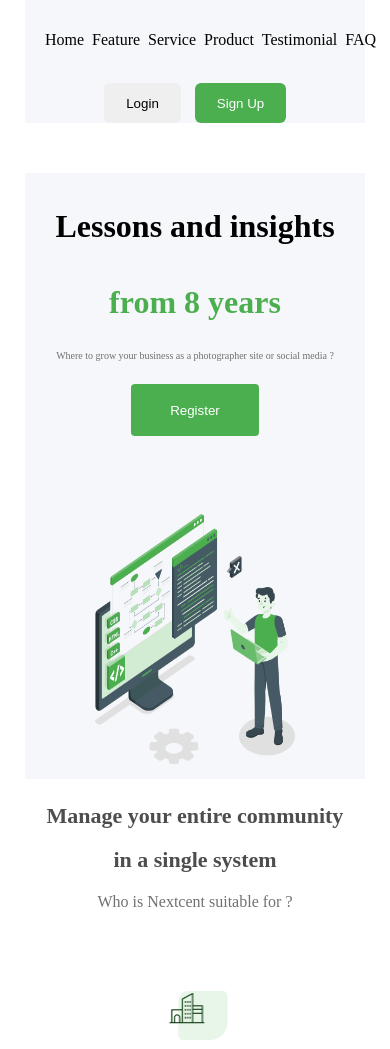
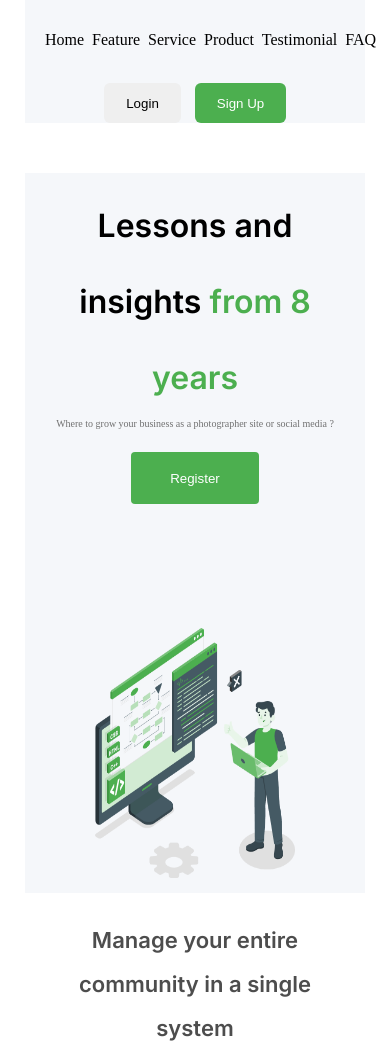
Before and after one commit to Aarif195/figma-design, a plain HTML site: page index.html in a window 390 px wide. Shown: the part 51-1100 px from the top of the page. Drawn offline with Linux system fonts and the light colour scheme.

Commit message:
modification of files

```diff
--- a/index.css
+++ b/index.css
@@ -1,6 +1,4 @@
-
-/* @import url('https://fonts.googleapis.com/css2?family=Inter:ital,opsz,wght@0,14..32,100..900;1,14..32,100..900&display=swap'); */
-
+@import url("https://fonts.googleapis.com/css2?family=Inter:ital,opsz,wght@0,14..32,100..900;1,14..32,100..900&display=swap");
 
 * {
   margin: 0;
@@ -12,7 +10,13 @@ body {
   display: flex;
   align-items: center;
   justify-content: center;
-    /* font-family: "Inter", sans-serif; */
+}
+
+h1,
+h2,
+h3,
+h4 p {
+  font-family: "Inter", sans-serif;
 }
 
 /* ! Basic Styling*/
@@ -125,7 +129,6 @@ header h1 {
   font-size: 64px;
   line-height: 76px;
   letter-spacing: 0%;
-  /* font: inter; */
 }
 
 header span {
@@ -854,7 +857,7 @@ footer {
   }
 
   .header-menu {
-    width: 200px;
+    width: 190px;
     flex-direction: column;
     /* display: none; */
     gap: 8px;
@@ -896,17 +899,18 @@ footer {
 
   header h1 {
     font-size: 32px;
-    /* height: 60px; */
-    /* text-align: center; */
+    height: 200px;
+    text-align: center;
   }
 
   header p {
     font-size: 10px;
-    /* height: 36px; */
+    margin-top: 20px;
   }
 
   .frame-1 {
-    /* height: 220px; */
+    height: 390px;
+    /* gap: 20px; */
   }
 
   .illustration {
@@ -914,16 +918,21 @@ footer {
   }
 
   .community {
-    margin-top: 15px;
+    margin-top: 25px;
   }
 
   .community-sectiontitle-description {
+    height: 150px;
     text-align: center;
   }
 
   .sectiontitle {
     width: 300px;
     font-size: 22px;
+  }
+
+  .description {
+    margin-top: 50px;
   }
 
   .frame-4 {
@@ -1010,6 +1019,8 @@ footer {
   .section-heading h2 span {
     width: 300px;
     font-size: 30px;
+    height: 140px;
+
   }
 
   .section-heading p {
@@ -1018,7 +1029,7 @@ footer {
 
   .count {
     width: 300px;
-    margin-top: 20px;
+    margin-top: 70px;
     /* height: 420px; */
     /* flex-direction: row; */
   }
@@ -1063,6 +1074,7 @@ footer {
   }
 
   .frame-14 {
+    /* height: 88px; */
     margin-top: 100px;
     flex-direction: column;
     gap: 10px;
```
Also changed, not shown: index.html (+0 -4 lines).
